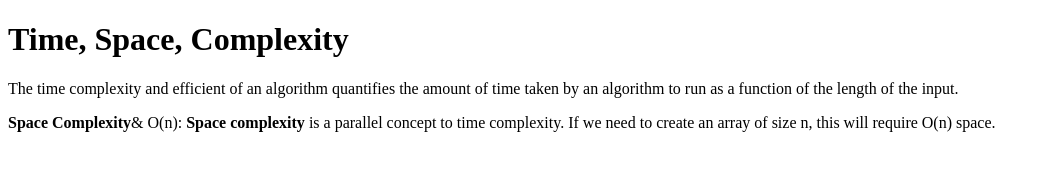
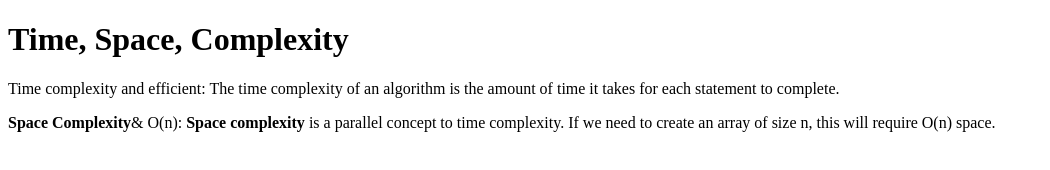
Before and after one commit to acciojob/time-and-space-complexity-Pallusuryavanshi, a website: page main.html in a window 1280 px wide. Shown: the whole page, without its empty margins (0-1050 px from the left). Drawn offline with Linux system fonts and the light colour scheme.

Commit message:
created a submission

```diff
--- a/main.html
+++ b/main.html
@@ -9,7 +9,7 @@
 <body>
 	<!-- the entire body must be written by student -->
 	<h1>Time, Space, Complexity</h1>
-	<p> The time complexity and efficient of an algorithm quantifies the amount of time taken by an algorithm to run as a function of the length of the input.</p>
+	<p>Time complexity and efficient: The time complexity of an algorithm is the amount of time it takes for each statement to complete.</p>
 	<p><b>Space Complexity</b>& O(n): <b>Space complexity</b> is a parallel concept to time complexity. If we need to create an array of size n, this will require O(n) space. </p>
     <script type="text/javascript" src="./script.js">
 </script>
```
